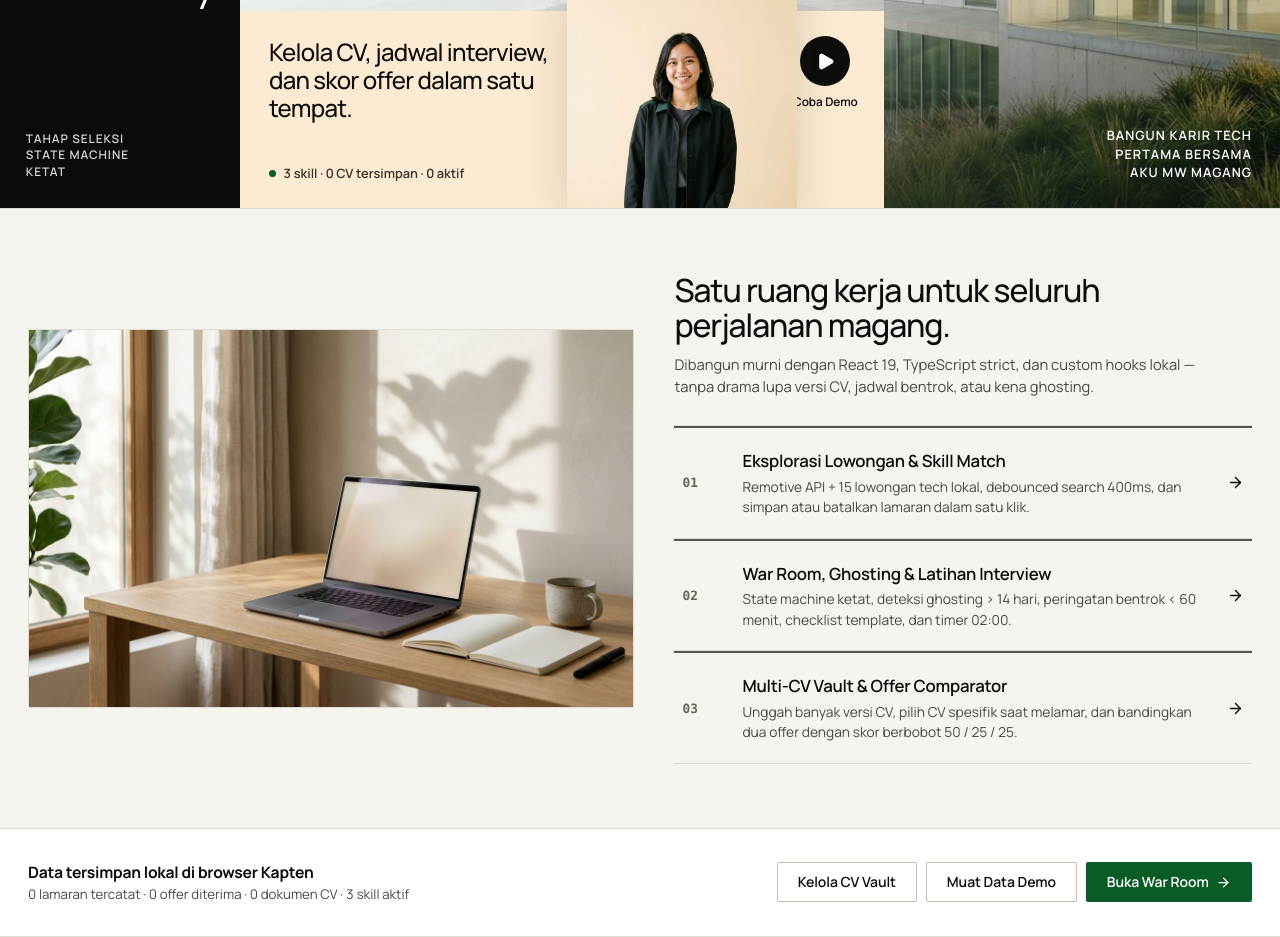
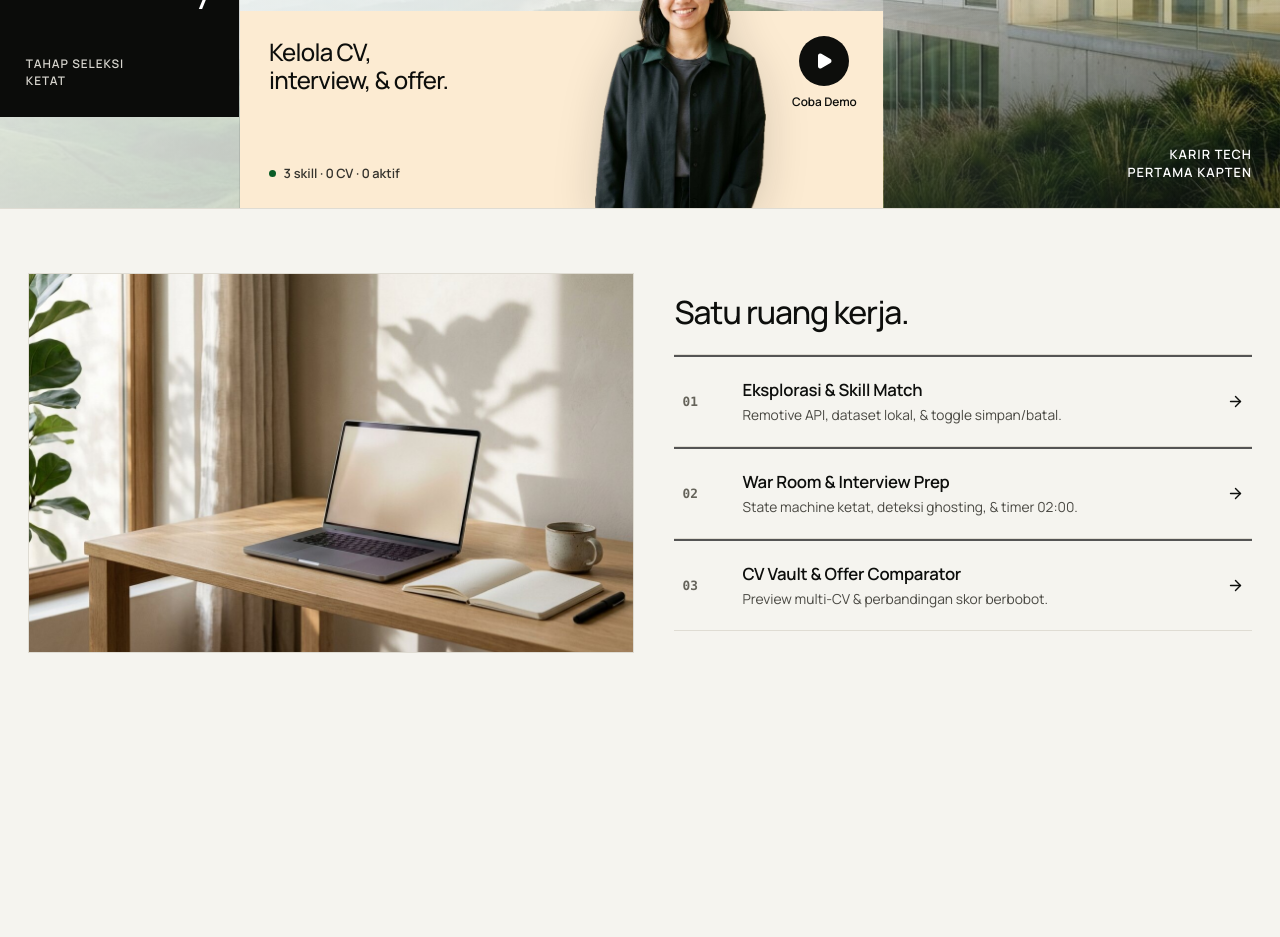
Before and after one commit to C12-Pemweb/pweb-react-c12-2026, a React (Vite) app: page / in a window 1280 px wide. Shown: the part 660-1597 px from the top of the page. After the commit the page ends 1377 px from the top, so only its background shows below. Built offline with nearby package versions, Linux system fonts and the light colour scheme.

Commit message:
feat: refine landing page with pop-out portrait, staggered metric block, and minimalist copy

```diff
--- a/src/components/LandingPage.tsx
+++ b/src/components/LandingPage.tsx
@@ -32,7 +32,7 @@ export default function LandingPage({
           <div className="hero-col hero-left-upper">
             <div>
               <p className="hero-metric-big tabular-nums">15+</p>
-              <p className="hero-metric-caption">Lowongan Magang Tech</p>
+              <p className="hero-metric-caption">Lowongan Tech</p>
             </div>
             <div className="avatar-stack" aria-hidden="true">
               <img src="/images/kapten-avatar.jpg" alt="" />
@@ -49,9 +49,7 @@ export default function LandingPage({
             </h1>
 
             <p className="hero-lead">
-              Eksplorasi lowongan tech, ukur kecocokan skill secara langsung, kelola
-              war room lamaran dengan state machine ketat, dan bandingkan offer secara
-              objektif.
+              Lacak lamaran, cocokkan skill, dan bandingkan offer dalam satu ruang kerja.
             </p>
 
             <div className="hero-cta-row">
@@ -74,36 +72,39 @@ export default function LandingPage({
             </div>
           </div>
 
-          {/* Upper Right Column (Open architectural sky & pavilion view) */}
+          {/* Upper Right Column */}
           <div className="hero-col hero-right-upper" aria-hidden="true" />
 
-          {/* Lower Left Pitch-Black Metric Block */}
-          <div className="hero-col hero-black-block">
+          {/* Lower Left Staggered Pitch-Black Stat Block */}
+          <div className="hero-col hero-black-col">
+            <div className="hero-black-block">
               <span className="hero-black-num tabular-nums">
                 {stats.total > 0 ? `${stats.responseRate}%` : '7'}
               </span>
               <span className="hero-black-label">
-              {stats.total > 0
-                ? 'Response Rate Pipeline Aktif'
-                : 'Tahap Seleksi State Machine Ketat'}
+                {stats.total > 0 ? 'Response Rate Aktif' : 'Tahap Seleksi Ketat'}
               </span>
             </div>
+          </div>
 
-          {/* Lower Center Warm Cream Feature Block */}
-          <div className="hero-col hero-cream-block">
+          {/* Lower Center Feature Block with Pop-Out Portrait */}
+          <div className="hero-col hero-cream-col">
+            <div className="hero-cream-block">
               <div className="hero-cream-copy">
                 <h2 className="hero-cream-title">
-                Kelola CV, jadwal interview, dan skor offer dalam satu tempat.
+                  Kelola CV,
+                  <br />
+                  interview, &amp; offer.
                 </h2>
                 <span className="hero-cream-meta tabular-nums">
                   <span className="hero-cream-dot" aria-hidden="true" />
-                {skillsCount} skill · {cvCount} CV tersimpan · {stats.activeCount} aktif
+                  {skillsCount} skill · {cvCount} CV · {stats.activeCount} aktif
                 </span>
               </div>
 
               <div className="hero-cream-portrait">
                 <img
-                src="/images/kapten-feature.jpg"
+                  src="/images/kapten-cutout.png"
                   alt="Mahasiswa teknik informatika siap melamar magang"
                 />
               </div>
@@ -116,28 +117,27 @@ export default function LandingPage({
                   aria-label="Muat data demo dan buka War Room Pipeline"
                   title="Muat contoh 5 lamaran & buka War Room"
                 >
-                <Play size={19} fill="currentColor" aria-hidden="true" />
+                  <Play size={18} fill="currentColor" aria-hidden="true" />
                 </button>
                 <span className="hero-play-label">Coba Demo</span>
               </div>
             </div>
+          </div>
 
-          {/* Lower Right Architectural Overlay */}
+          {/* Lower Right Architectural Caption */}
           <div className="hero-col hero-right-lower">
-            <p className="hero-right-caption">
-              Bangun Karir Tech Pertama Bersama Aku Mw Magang
-            </p>
+            <p className="hero-right-caption">Karir Tech Pertama Kapten</p>
           </div>
         </div>
       </section>
 
-      {/* Editorial Pillars & Workspace Photography */}
+      {/* Minimalist Workspace Index */}
       <section className="landing-section" aria-labelledby="pillars-heading">
         <div className="landing-split">
           <div className="editorial-photo-frame">
             <img
               src="/images/workspace-editorial.jpg"
-              alt="Meja kerja minimalis dengan laptop, buku catatan, dan cahaya matahari pagi"
+              alt="Meja kerja minimalis dengan laptop dan catatan"
             />
           </div>
 
@@ -145,14 +145,10 @@ export default function LandingPage({
             <h2
               id="pillars-heading"
               className="workspace-title"
-              style={{ marginBottom: '0.6rem' }}
+              style={{ marginBottom: '1.5rem' }}
             >
-              Satu ruang kerja untuk seluruh perjalanan magang.
+              Satu ruang kerja.
             </h2>
-            <p className="workspace-subtitle" style={{ marginBottom: '1.75rem' }}>
-              Dibangun murni dengan React 19, TypeScript strict, dan custom hooks lokal —
-              tanpa drama lupa versi CV, jadwal bentrok, atau kena ghosting.
-            </p>
 
             <div className="pillar-list">
               <button
@@ -162,11 +158,8 @@ export default function LandingPage({
               >
                 <span className="pillar-num">01</span>
                 <div>
-                  <p className="pillar-title">Eksplorasi Lowongan &amp; Skill Match</p>
-                  <p className="pillar-desc">
-                    Remotive API + 15 lowongan tech lokal, debounced search 400ms, dan
-                    simpan atau batalkan lamaran dalam satu klik.
-                  </p>
+                  <p className="pillar-title">Eksplorasi &amp; Skill Match</p>
+                  <p className="pillar-desc">Remotive API, dataset lokal, &amp; toggle simpan/batal.</p>
                 </div>
                 <ArrowRight size={17} aria-hidden="true" />
               </button>
@@ -178,11 +171,8 @@ export default function LandingPage({
               >
                 <span className="pillar-num">02</span>
                 <div>
-                  <p className="pillar-title">War Room, Ghosting &amp; Latihan Interview</p>
-                  <p className="pillar-desc">
-                    State machine ketat, deteksi ghosting &gt; 14 hari, peringatan bentrok
-                    &lt; 60 menit, checklist template, dan timer 02:00.
-                  </p>
+                  <p className="pillar-title">War Room &amp; Interview Prep</p>
+                  <p className="pillar-desc">State machine ketat, deteksi ghosting, &amp; timer 02:00.</p>
                 </div>
                 <ArrowRight size={17} aria-hidden="true" />
               </button>
@@ -194,11 +184,8 @@ export default function LandingPage({
               >
                 <span className="pillar-num">03</span>
                 <div>
-                  <p className="pillar-title">Multi-CV Vault &amp; Offer Comparator</p>
-                  <p className="pillar-desc">
-                    Unggah banyak versi CV, pilih CV spesifik saat melamar, dan bandingkan
-                    dua offer dengan skor berbobot 50 / 25 / 25.
-                  </p>
+                  <p className="pillar-title">CV Vault &amp; Offer Comparator</p>
+                  <p className="pillar-desc">Preview multi-CV &amp; perbandingan skor berbobot.</p>
                 </div>
                 <ArrowRight size={17} aria-hidden="true" />
               </button>
@@ -206,44 +193,6 @@ export default function LandingPage({
           </div>
         </div>
       </section>
-
-      {/* Live Local DB Snapshot Footer Strip */}
-      <section className="landing-snapshot" aria-label="Ringkasan data lokal Kapten">
-        <div className="landing-snapshot-inner">
-          <div>
-            <p className="panel-heading">Data tersimpan lokal di browser Kapten</p>
-            <p className="panel-desc tabular-nums">
-              {stats.total} lamaran tercatat · {stats.offerCount} offer diterima ·{' '}
-              {cvCount} dokumen CV · {skillsCount} skill aktif
-            </p>
-          </div>
-
-          <div className="workspace-actions">
-            <button
-              type="button"
-              className="btn btn-secondary"
-              onClick={() => onNavigate('cv')}
-            >
-              Kelola CV Vault
-            </button>
-            <button
-              type="button"
-              className="btn btn-secondary"
-              onClick={onLoadDemo}
-            >
-              Muat Data Demo
-            </button>
-            <button
-              type="button"
-              className="btn btn-primary"
-              onClick={() => onNavigate('pipeline')}
-            >
-              Buka War Room
-              <ArrowRight size={15} aria-hidden="true" />
-            </button>
-          </div>
-        </div>
-      </section>
     </div>
   );
 }
```
Lines whose indentation alone changed are shown as unchanged.
